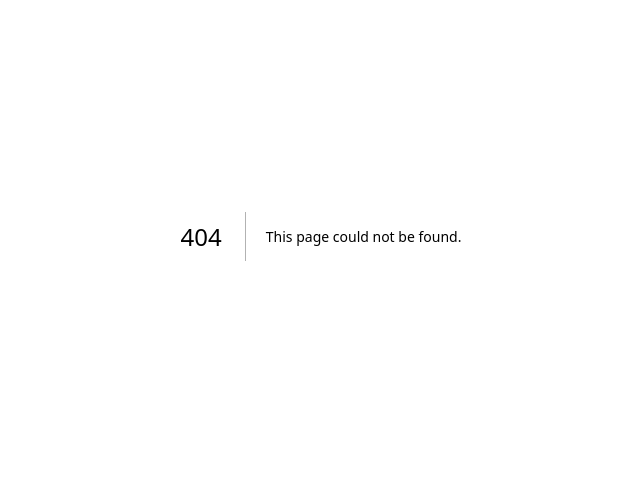
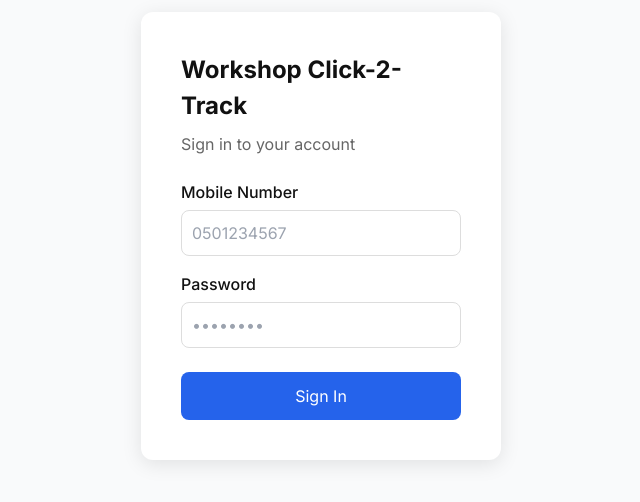
Before and after one commit to Abhiscience/Abhiscience-Workshop-Click-2-Track, a Next.js app in the folder apps/admin-web/: page /login in a window 1280 px wide. Before the commit this address had no page. Shown: the part 164-666 px from the top of the page, without its empty margins (319-959 px from the left). Built offline with nearby package versions, Linux system fonts and the light colour scheme.

Commit message:
auto-sync: 2026-06-25 13:52:10

```diff
--- /dev/null
+++ b/apps/admin-web/app/api/auth/login/route.ts
@@ -0,0 +1,13 @@
+export async function POST(request: Request) {
+  const body = await request.formData();
+  const response = await fetch('http://localhost:8001/api/v1/auth/login', {
+    method: 'POST',
+    headers: { 'Content-Type': 'application/x-www-form-urlencoded' },
+    body: new URLSearchParams({
+      username: body.get('username') as string,
+      password: body.get('password') as string,
+    }),
+  });
+  const data = await response.json();
+  return Response.json(data);
+}
--- /dev/null
+++ b/apps/admin-web/app/login/page.tsx
@@ -0,0 +1,54 @@
+"use client";
+import { useState } from "react";
+import { useRouter } from "next/navigation";
+
+export default function LoginPage() {
+  const [mobile, setMobile] = useState("");
+  const [password, setPassword] = useState("");
+  const [error, setError] = useState("");
+  const router = useRouter();
+
+  const handleLogin = async (e: React.FormEvent) => {
+    e.preventDefault();
+    setError("");
+    const formData = new FormData();
+    formData.append("username", mobile);
+    formData.append("password", password);
+    const res = await fetch("/api/auth/login", { method: "POST", body: formData });
+    const data = await res.json();
+    if (data.access_token) {
+      localStorage.setItem("token", data.access_token);
+      router.push("/analytics");
+    } else {
+      setError("Invalid mobile or password");
+    }
+  };
+
+  return (
+    <div style={{ minHeight: "100vh", display: "flex", alignItems: "center", justifyContent: "center", background: "#f9fafb" }}>
+      <div style={{ background: "white", padding: "40px", borderRadius: "12px", boxShadow: "0 4px 20px rgba(0,0,0,0.1)", width: "360px" }}>
+        <h1 style={{ fontSize: "24px", fontWeight: "bold", marginBottom: "8px" }}>Workshop Click-2-Track</h1>
+        <p style={{ color: "#666", marginBottom: "24px" }}>Sign in to your account</p>
+        {error && <p style={{ color: "red", marginBottom: "16px" }}>{error}</p>}
+        <form onSubmit={handleLogin}>
+          <div style={{ marginBottom: "16px" }}>
+            <label style={{ display: "block", marginBottom: "6px", fontWeight: "500" }}>Mobile Number</label>
+            <input type="text" value={mobile} onChange={e => setMobile(e.target.value)}
+              placeholder="0501234567"
+              style={{ width: "100%", padding: "10px", border: "1px solid #ddd", borderRadius: "8px", fontSize: "16px" }} />
+          </div>
+          <div style={{ marginBottom: "24px" }}>
+            <label style={{ display: "block", marginBottom: "6px", fontWeight: "500" }}>Password</label>
+            <input type="password" value={password} onChange={e => setPassword(e.target.value)}
+              placeholder="••••••••"
+              style={{ width: "100%", padding: "10px", border: "1px solid #ddd", borderRadius: "8px", fontSize: "16px" }} />
+          </div>
+          <button type="submit"
+            style={{ width: "100%", padding: "12px", background: "#2563eb", color: "white", border: "none", borderRadius: "8px", fontSize: "16px", cursor: "pointer" }}>
+            Sign In
+          </button>
+        </form>
+      </div>
+    </div>
+  );
+}
```
